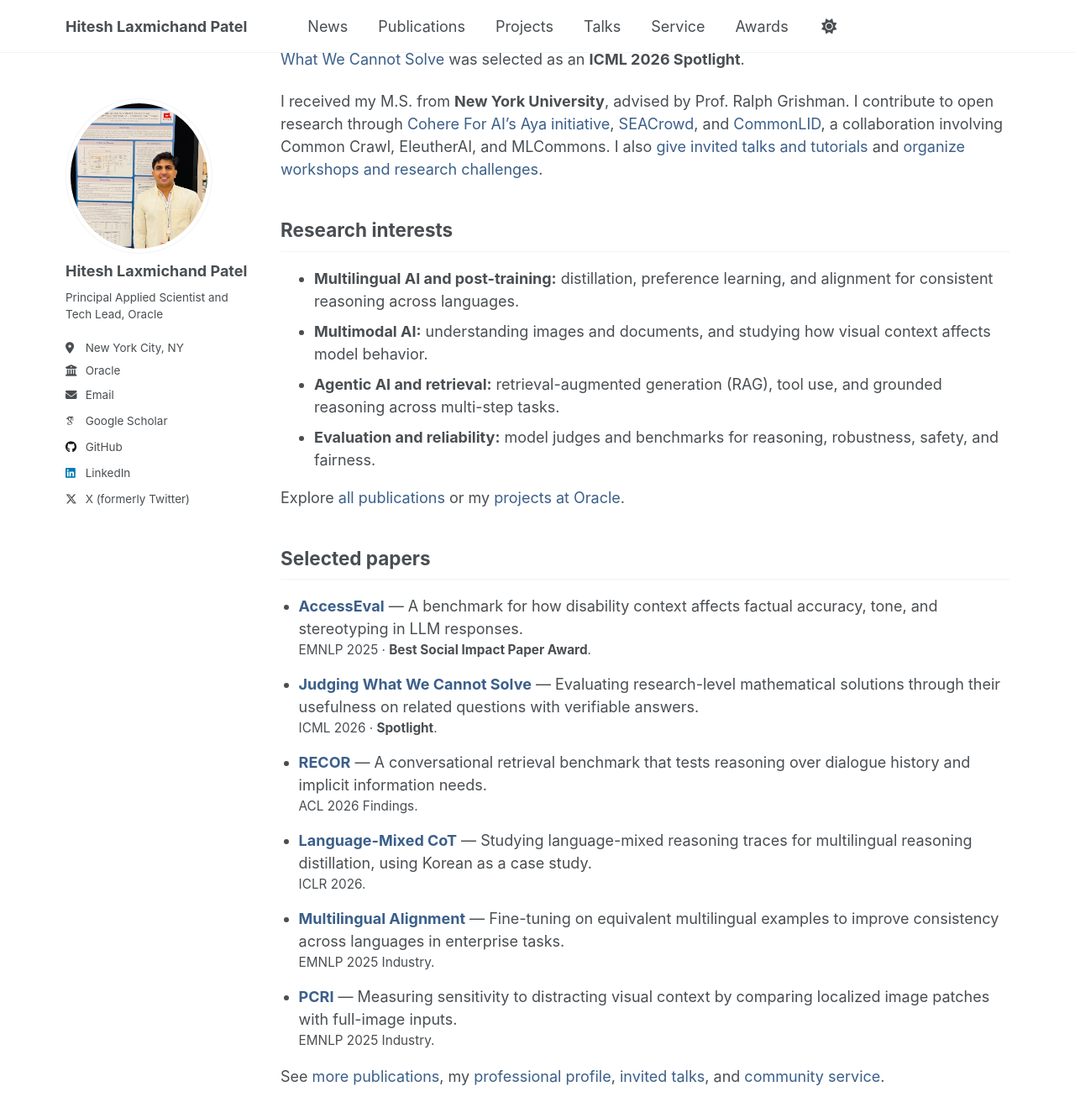
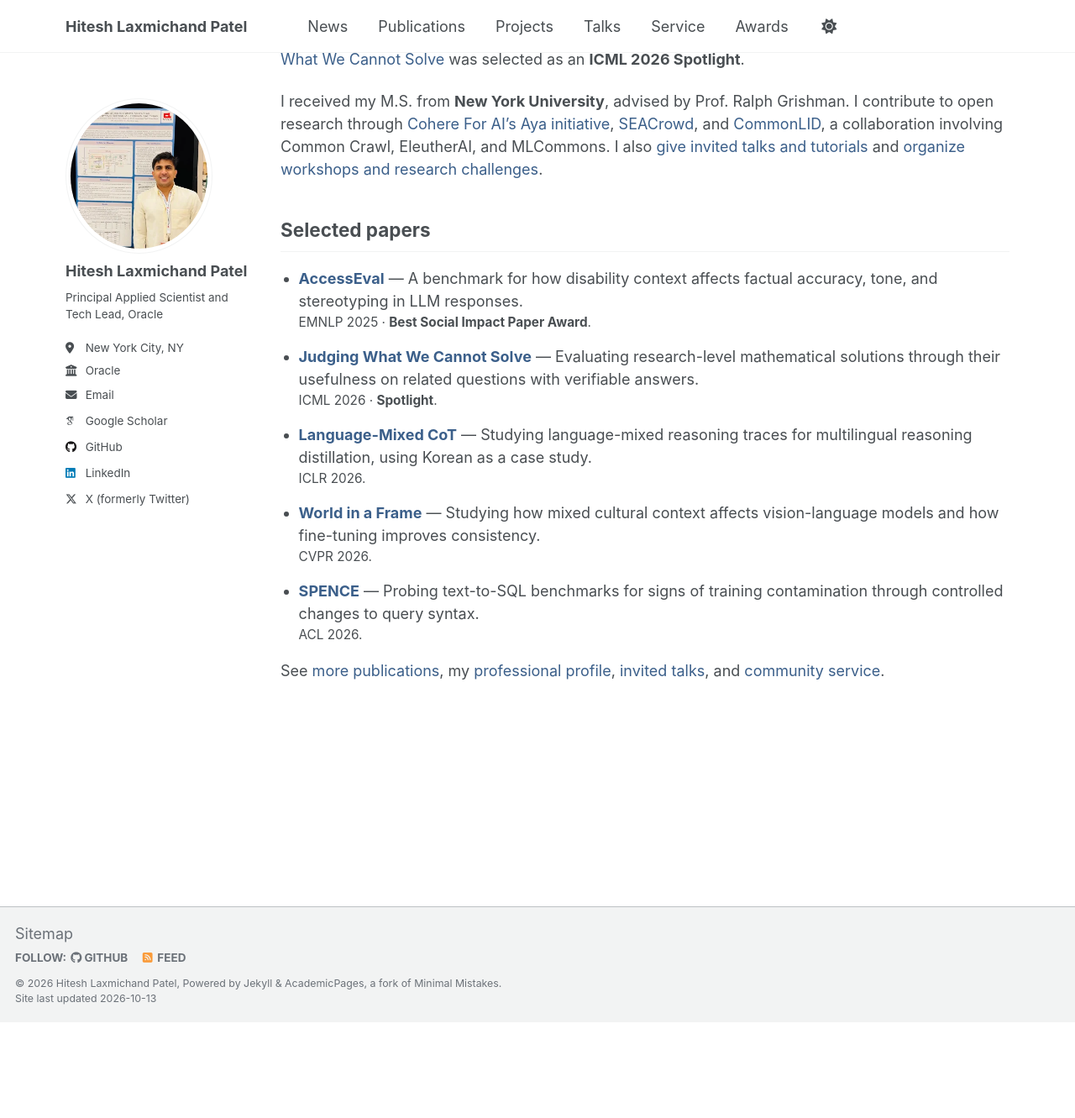
Before and after one commit to HITESHLPATEL/hiteshlpatel.github.io, a Jekyll site: the page built from _pages/about.md, in a window 1280 px wide and 1400 px high, scrolled down 374 px. Shown: the top 1331 px of the window at 84% size. Built offline with Jekyll 4.4.1, drawn with Linux system fonts in a browser that asks for light colours; some web fonts are replaced; after the commit the page ends 1591 px from its top, so only the background shows below that.

Commit message:
Feature main conference research and simplify homepage

```diff
--- a/_data/featured_research.yml
+++ b/_data/featured_research.yml
@@ -32,6 +32,7 @@
     - Youngjae Yu
 
 - slug: recor
+  homepage: false
   short_title: "RECOR"
   highlight: "A conversational retrieval benchmark that tests reasoning over dialogue history and implicit information needs."
   title: "RECOR: Reasoning-focused Multi-turn Conversational Retrieval Benchmark"
@@ -73,6 +74,7 @@
     - Youngjae Yu
 
 - slug: multilingual-alignment
+  homepage: false
   short_title: "Multilingual Alignment"
   highlight: "Fine-tuning on equivalent multilingual examples to improve consistency across languages in enterprise tasks."
   title: "Aligning LLMs for Multilingual Consistency in Enterprise Applications"
@@ -103,6 +105,7 @@
     - Srikant Panda
 
 - slug: pcri
+  homepage: false
   short_title: "PCRI"
   highlight: "Measuring sensitivity to distracting visual context by comparing localized image patches with full-image inputs."
   title: "PCRI: Measuring Context Robustness in Multimodal Models for Enterprise Applications"
@@ -120,3 +123,42 @@
     - Tao Sheng
     - Sujith Ravi
     - Dan Roth
+
+- slug: world-in-a-frame
+  has_research_note: false
+  short_title: "World in a Frame"
+  highlight: "Studying how mixed cultural context affects vision-language models and how fine-tuning improves consistency."
+  title: "World in a Frame: Understanding Culture Mixing as a New Challenge for Vision-Language Models"
+  venue: "CVPR 2026"
+  topic: "Multimodal and multicultural AI"
+  summary: "CultureMix tests vision-language models on images combining cultural elements from different regions and studies fine-tuning to improve consistency."
+  paper_url: "https://arxiv.org/abs/2511.22787"
+  authors:
+    - Eunsu Kim
+    - Junyeong Park
+    - Na Min An
+    - Junseong Kim
+    - Hitesh Laxmichand Patel
+    - Jiho Jin
+    - Julia Kruk
+    - Amit Agarwal
+    - Srikant Panda
+    - Fenal Ashokbhai Ilasariya
+    - Hyunjung Shim
+    - Alice Oh
+
+- slug: spence
+  has_research_note: false
+  short_title: "SPENCE"
+  highlight: "Probing text-to-SQL benchmarks for signs of training contamination through controlled changes to query syntax."
+  title: "SPENCE: A Syntactic Probe for Detecting Contamination in NL2SQL Benchmarks"
+  venue: "ACL 2026"
+  topic: "Model evaluation and benchmark contamination"
+  summary: "A framework using syntactic variations of text-to-SQL queries to probe possible training contamination and its effects on model evaluation."
+  paper_url: "https://aclanthology.org/2026.acl-long.926/"
+  authors:
+    - Mohammadtaher Safarzadeh
+    - Hitesh Laxmichand Patel
+    - Afshin Oroojlooy
+    - Graham Horwood
+    - Dan Roth
--- a/_includes/featured-research.html
+++ b/_includes/featured-research.html
@@ -9,12 +9,14 @@
 {% else %}
 <div class="featured-papers">
   {% for paper in site.data.featured_research %}
+  {% assign research_url = paper.slug | prepend: '/research/' | append: '/' | relative_url %}
+  {% if paper.has_research_note == false %}{% assign research_url = paper.paper_url %}{% endif %}
   <article class="featured-paper">
-    <h3><a href="{{ paper.slug | prepend: '/research/' | append: '/' | relative_url }}">{{ paper.title | escape }}</a></h3>
+    <h3><a href="{{ research_url | escape }}">{{ paper.title | escape }}</a></h3>
     <p class="featured-paper__authors">{% for author_name in paper.authors %}{% if author_name == site.author.name %}<strong>{{ author_name | escape }}</strong>{% else %}{{ author_name | escape }}{% endif %}{% unless forloop.last %}, {% endunless %}{% endfor %}</p>
     <p class="featured-paper__venue"><span class="venue-badge">{{ paper.venue | escape }}</span>{% if paper.award %} <span class="award-badge">{{ paper.award | escape }}</span>{% endif %}</p>
     <p>{{ paper.summary | escape }}</p>
-    <p class="featured-paper__links"><a href="{{ paper.slug | prepend: '/research/' | append: '/' | relative_url }}">Research note</a> · <a href="{{ paper.paper_url | escape }}">Paper</a>{% if paper.resource_url %} · <a href="{{ paper.resource_url | escape }}">{{ paper.resource_label | escape }}</a>{% endif %}</p>
+    <p class="featured-paper__links">{% unless paper.has_research_note == false %}<a href="{{ research_url | escape }}">Research note</a> · {% endunless %}<a href="{{ paper.paper_url | escape }}">Paper</a>{% if paper.resource_url %} · <a href="{{ paper.resource_url | escape }}">{{ paper.resource_label | escape }}</a>{% endif %}</p>
   </article>
   {% endfor %}
 </div>
--- a/_pages/about.md
+++ b/_pages/about.md
@@ -20,15 +20,6 @@ Our work on [AccessEval](/research/accesseval/) received the **EMNLP 2025 Best S
 
 I received my M.S. from **New York University**, advised by Prof. Ralph Grishman. I contribute to open research through [Cohere For AI's Aya initiative](https://cohere.com/research/aya), [SEACrowd](/service/#open-research-communities), and [CommonLID](https://commonlid.org/), a collaboration involving Common Crawl, EleutherAI, and MLCommons. I also [give invited talks and tutorials](/talks/) and [organize workshops and research challenges](/service/).
 
-## Research interests
-
-- **Multilingual AI and post-training:** distillation, preference learning, and alignment for consistent reasoning across languages.
-- **Multimodal AI:** understanding images and documents, and studying how visual context affects model behavior.
-- **Agentic AI and retrieval:** retrieval-augmented generation (RAG), tool use, and grounded reasoning across multi-step tasks.
-- **Evaluation and reliability:** model judges and benchmarks for reasoning, robustness, safety, and fairness.
-
-Explore [all publications](/publications/) or my [projects at Oracle](/projects/).
-
 ## Selected papers
 
 {% include featured-research.html compact=true %}
```
Also changed, not shown: _pages/sitemap.md (+4 -0 lines).
